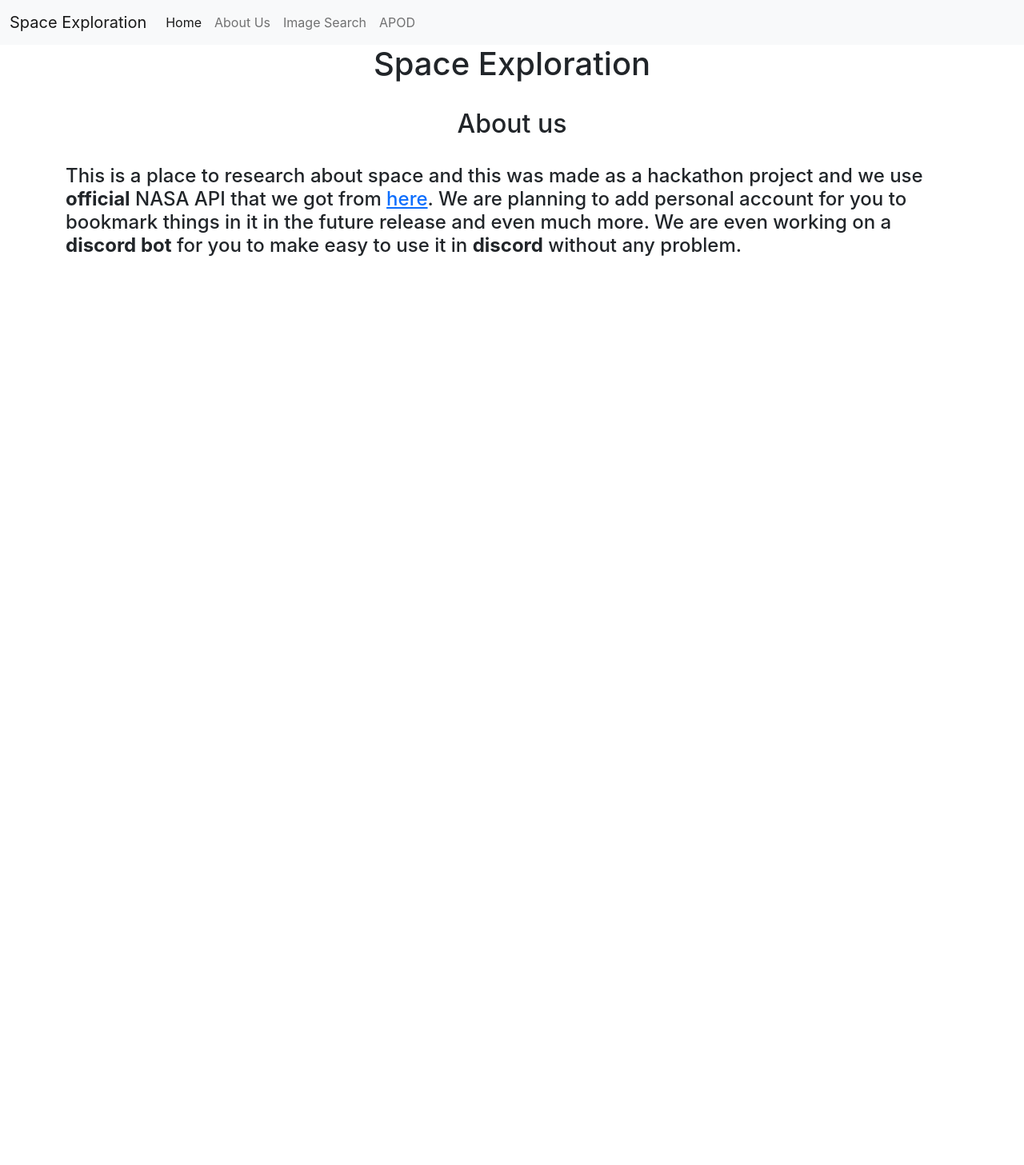
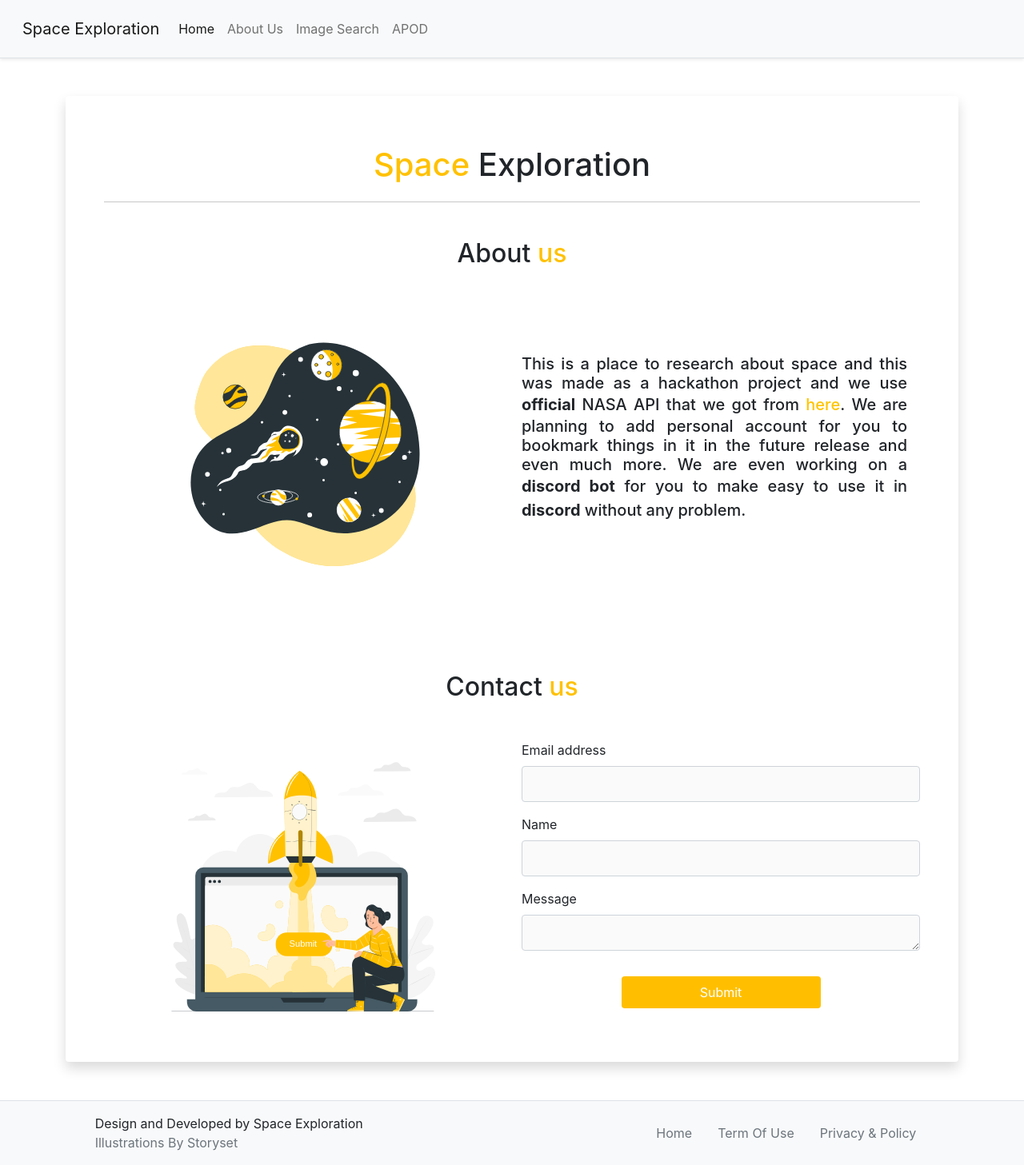
Before and after one commit to codewithpom/NASA-API-Hackathon, a React (Create React App) app: page /#/ in a window 1280 px wide. Shown: the whole page at 80% size. Before the commit the page ends 800 px from the top, so only its background shows below. Built offline with nearby package versions, Linux system fonts and the light colour scheme.

Commit message:
Commiting at last wth awesome style updates

```diff
--- a/src/App.css
+++ b/src/App.css
@@ -1,17 +1,12 @@
+*{
+    line-height: 1.5;
+}
+
 img {
     padding-left: 15%;
     padding-right: 15%;
     padding-top: 5%;
-}
-
-.centre {
-    text-align: center;
-}
-
-.box {
-    border: 2px solid rgb(0, 0, 0);
-    width: 100%;
-    text-align: center;
+    -webkit-user-drag: none;
 }
 
 .card {
@@ -19,3 +14,34 @@ img {
     display:inline-block;
     margin: 2%;
 }
+
+.text-justify{
+    text-align: justify;
+}
+
+.base-color{
+    color: #FFC100;
+}
+
+a{
+    color: #ffc400;
+    text-decoration: none;
+}
+
+a:hover{
+    color:#ffbf00;
+    text-decoration: underline;
+}
+
+.form-control{
+    height: 45px;
+    background: #fafafa;
+}
+
+.form-control:focus{
+    background: #f1f1f1;
+}
+
+form button[type="submit"]{
+    background: #ffbf00;
+}
--- a/src/App.js
+++ b/src/App.js
@@ -6,6 +6,7 @@ import Index from "./pages/Index";
 import Navbar from "./components/Navbar";
 import ImgDetail from "./pages/ImgDetail";
 import NotFound from "./pages/NotFound";
+import Footer from "./pages/Footer";
 
 
 
@@ -23,6 +24,7 @@ function App() {
                 <Route path="/404" exact component={NotFound} />
                 <Route path="/" component={NotFound} />
             </Switch>
+            <Footer />
         </HashRouter>
     )
 }
--- a/src/components/Image.js
+++ b/src/components/Image.js
@@ -6,23 +6,15 @@ import 'react-medium-image-zoom/dist/styles.css'
 export default function Image(props) {
     return (
         <>
-            <div className="centre">
-                <h1>
-                    {props.image_heading}
-                </h1>
-            </div>
+            <p className="h2 text-center">
+                {props.image_heading}
+            </p>
             <Zoom>
                 <img className="img-fluid" src={props.image_src} alt={props.img_alt} />
             </Zoom>
-            <br/>
-            <br/>
-            <br/>
-            <div className="centre">
-                <h1>
-                    {props.informationTitle}
-                </h1>
-            </div>
-
+            <p className="h2 text-center mt-4">
+                {props.informationTitle}
+            </p>
         </>
     )
 }
--- a/src/components/Navbar.js
+++ b/src/components/Navbar.js
@@ -3,7 +3,7 @@ import PropTypes from 'prop-types'
 import { Link } from 'react-router-dom'
 export default function Navbar(props) {
     return (
-        <nav className="navbar navbar-expand-md navbar-light bg-light">
+        <nav className="navbar navbar-expand-md navbar-light shadow-sm border-bottom bg-light p-3 fixed-top">
             <div className="container-fluid">
                 <Link className="navbar-brand" to="/">{props.title}</Link>
                 <button className="navbar-toggler" type="button" data-bs-toggle="collapse" data-bs-target="#navbarSupportedContent"
--- a/src/pages/Apod.js
+++ b/src/pages/Apod.js
@@ -24,33 +24,23 @@ function Apod() {
 
     return (
         <>
-            <br/>
-            <div className="container">
-                <Image image_heading={data.title} image_src={data.hdurl} img_alt="Seen of the day" informationTitle="Information about the Picture" />
-                <br/>
-                <div className="centre">
-                    <p>
+            <div className="container pt-5 mt-3">
+                <div className="row p-5 rounded shadow my-5">
+                    <p className="h1 text-secondary text-center">Today's Hit</p>
+                    <hr />
+
+                    <Image image_heading={data.title} image_src={data.hdurl} img_alt="Seen of the day" informationTitle="Information about the Picture" />
+                    <p className="text-center mt-4">
                         This picture was taken by <b>{data.copyright}</b> on <b>{to_date(data.date.replace("-", ""))}</b>
                     </p>
 
+                    <p className="h3 text-center mt-3">
+                        Explanation
+                    </p>
+                    <p className="col-12 col-md-10 col-lg-8 offset-md-1 offset-lg-2 mx-auto text-justify lh-lg fs-5 mt-4">
+                        {data.explanation}
+                    </p>
                 </div>
-
-                <br/>
-                <div className="centre">
-                    <h1>
-                        Explanation
-                    </h1>
-                </div>
-                <div className="col-md-3 box">
-                    <br/>
-                    <b>
-                        {data.explanation}
-                    </b>
-                    <br/>
-                    <br/>
-                </div>
-                <br/>
-                <br/>
             </div>
         </>
     );
--- /dev/null
+++ b/src/pages/Footer.js
@@ -0,0 +1,34 @@
+import React from 'react';
+// import { Link } from 'react-router-dom';
+
+export default function Footer() {
+    return (
+        <>
+            <footer>
+                <div className="container-fluid">
+                    <div className="row bg-light border-top">
+                        <div className="col-10 offset-1 py-3">
+                            <div className="nav d-flex justify-content-between align-items-center">
+                                <div className="col-12 col-md-6 justify-content-center justify-content-md-start text-center text-md-start">
+                                    Design and Developed by Space Exploration
+                                    <p className="text-muted mb-0">Illustrations By <a class="text-reset" href="https://storyset.com/">Storyset</a></p>
+                                </div>
+                                <div className="col-12 col-md-6 items d-flex justify-content-center justify-content-md-end text-secondary">
+                                    <div className="nav-item text-reset">
+                                        <a class="nav-link text-reset" href={"https://api.nasa.gov"} target={"_blank"} rel="noreferrer">Home</a>
+                                    </div>
+                                    <div className="nav-item">
+                                        <a class="nav-link text-reset" href={"https://api.nasa.gov"} target={"_blank"} rel="noreferrer">Term Of Use</a>
+                                    </div>
+                                    <div className="nav-item">
+                                        <a class="nav-link text-reset" href={"https://api.nasa.gov"} target={"_blank"} rel="noreferrer">Privacy & Policy</a>
+                                    </div>
+                                </div>
+                            </div>
+                        </div>
+                    </div>
+                </div>
+            </footer>
+        </>
+    )
+}
--- a/src/pages/Index.js
+++ b/src/pages/Index.js
@@ -1,25 +1,70 @@
-import React from 'react'
-
+import React from 'react';
+import space from '../space.svg';
+import launch from '../launch.svg';
 
 export default function Index() {
     return (
         <>
-            <div className={"container"}>
-                <h1 className="text-center">
-                    Space Exploration
-                </h1>
-                <br/>
-                <h2 className="text-center">
-                    About us
-                </h2>
-                <br/>
+            <div className={"container mt-4 pt-5"}>
+                <div className="rounded shadow p-5 pt-2 mb-5 mt-5">
+                    <div className="row flex-row row-reverse mb-5 mt-5">
+                        {/* About Us */}
+                        <div className="col-12">
+                            <p className="h1 text-center">
+                                <span className="base-color">Space</span> Exploration
+                            </p>
+                            <hr />
+                            <br />
+                            <p className="h2 text-center">
+                                About <span className="base-color">us</span>
+                            </p>
+                        </div>
+                        <div className="col-12 col-md-10 col-lg-6 mt-3">
+                            <img className="user-select-none" src={space} alt="Logo" />
+                        </div>
+                        <div className="col-12 col-md-10 col-lg-6 mt-md-3 d-flex align-items-center">
+                            <p className="h5 text-justify lh-xl">
+                                This is a place to research about space and this was made as a hackathon project and we
+                                use <b>official</b> NASA API that we got from <a className="decoration-none" href={"https://api.nasa.gov"} target={"_blank"} rel="noreferrer">
+                                    here</a>. We are planning to add personal account for you to bookmark things in it in the future release and even much more. We are even working on a <b>discord bot</b> for you to make easy to use it in <b>discord</b> without any problem.
 
-                <h4>
-                    This is a place to research about space and this was made as a hackathon project and we
-                    use <b>official</b> NASA API that we got from <a href={"https://api.nasa.gov"} target={"_blank"} rel="noreferrer">
-                    here</a>. We are planning to add personal account for you to bookmark things in it in the future release and even much more. We are even working on a <b>discord bot</b> for you to make easy to use it in <b>discord</b> without any problem.
-
-                </h4>
+                            </p>
+                            <div className="d-flex">
+                                <a href="#">
+                                    <i className="fas fa-facebook"></i>
+                                </a>
+                            </div>
+                        </div>
+                    </div>
+                    <div className="row">
+                        {/* Contact Us */}
+                        <div className="col-12 mt-5">
+                            <p className="h2 text-center">
+                                Contact <span className="base-color">us</span>
+                            </p>
+                        </div>
+                        <div className="col-12 col-md-10 col-lg-6 mt-3">
+                            <img className="user-select-none" src={launch} alt="Logo" />
+                        </div>
+                        <div className="col-12 col-md-10 col-lg-6 mt-md-3 d-flex align-items-center">
+                            <form className="w-100">
+                                <div class="mb-3">
+                                    <label for="#Email" class="form-label">Email address</label>
+                                    <input type="email" class="form-control shadow-none" id="Email" aria-describedby="emailHelp" />
+                                </div>
+                                <div class="mb-3">
+                                    <label for="#Name" class="form-label">Name</label>
+                                    <input type="email" class="form-control shadow-none" id="Name" aria-describedby="emailHelp" />
+                                </div>
+                                <div class="mb-3">
+                                    <label for="#Message" class="form-label">Message</label>
+                                    <textarea type="text" class="form-control shadow-none" id="Message" />
+                                </div>
+                                <button type="submit" class="btn w-50 border-0 shadow-none py-2 text-white offset-3 mt-3">Submit</button>
+                            </form>
+                        </div>
+                    </div>
+                </div>
             </div>
 
         </>
```
Also changed, not shown: src/launch.svg (added), src/space.svg (added).
